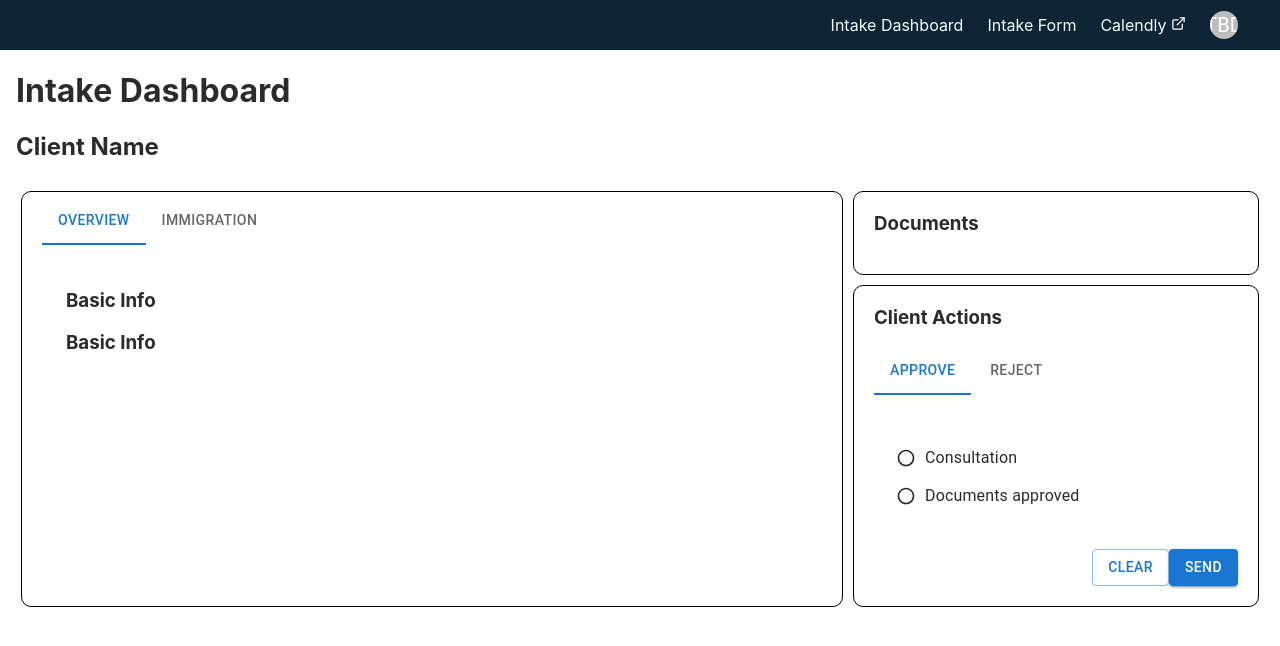
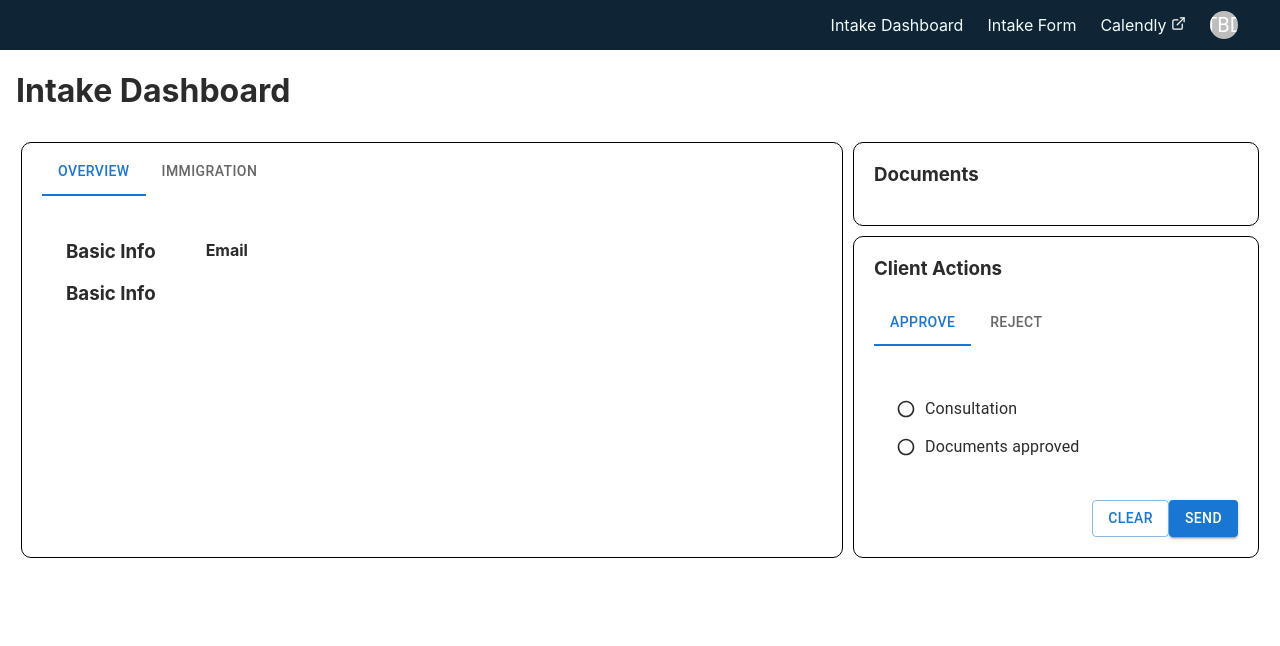
Before and after one commit to shannonbonet/siren-web, a Next.js app: page /clientview in a window 1280 px wide. Shown: the top 646 px of the page. Built offline with nearby package versions, Linux system fonts and the light colour scheme; no server answers; sample sign-in values are in the browser's storage.

Commit message:
added ability to pass in basic client info of type string into client view page

```diff
--- a/src/components/ClientInfo/ClientInfo.tsx
+++ b/src/components/ClientInfo/ClientInfo.tsx
@@ -7,14 +7,14 @@ import { useState } from 'react';
 
 var clientName = "Client Name"; // TODO: grab client name from firebase
 
-export const ClientInfo = () => {
+export const ClientInfo = ( {query} ) => {
     // TODO: implement ability to pass in client as argument? Either that or
     //       get the client in this file.
     return (
         <>
-            <h2>{clientName}</h2>
+            <h2>{query["fullName"]}</h2>
             <div className={styles.grid}>
-                <OverviewBox />
+                <OverviewBox query={query}/>
                 <div>
                     <DocumentsBox />
                     <ClientActionsBox />
@@ -26,7 +26,7 @@ export const ClientInfo = () => {
 
 // RENDER BOXES
 
-const OverviewBox = () => {
+const OverviewBox = ({query}) => {
     const [tabValue, setTabValue] = useState('overview');
     return (
         <div className={`${styles.outline} ${styles.overview}`}>
@@ -41,13 +41,7 @@ const OverviewBox = () => {
                         <div className={styles.flex}>
                             <h3>Basic Info</h3>
                             <div>
-                                {/* TODO: retrieve from firebase instead
-                                <p><b>Legal disclaimer</b></p>
-                                <p><b>Email</b><br />graceng@berkeley.edu</p>
-                                <p><b>Telephone</b><br/>631-255-8829</p>
-                                <p><b>Address</b><br/>2500 Durant Ave, Apt 407, Berkeley CA 94704</p>
-                                <p><b>Address</b><br/>2500 Durant Ave, Apt 407, Berkeley CA 94704</p>
-                                <p><b>Address</b><br/>2500 Durant Ave, Apt 407, Berkeley CA 94704</p> */}
+                                <p><b>Email</b><br />{query["email"]}</p>
                             </div>
                         </div>
                         <div className={styles.flex}>
--- a/src/pages/clientview/index.tsx
+++ b/src/pages/clientview/index.tsx
@@ -1,13 +1,15 @@
 import { ClientInfo } from '../../components/ClientInfo/ClientInfo';
 import Layout from "../../components/Layout";
+import { useRouter } from 'next/router'
 
 export default function ClientView() {
+    const router = useRouter()
     return (
         // Layout wraps this component in index.tsx
         <div>
             <Layout>
                 <h1>Intake Dashboard</h1>
-                <ClientInfo/>
+                <ClientInfo query={router.query} />
             </Layout>
         </div>
     )
```
Also changed, not shown: src/components/IntakeTable/IntakeTable.tsx (+12 -3 lines).
